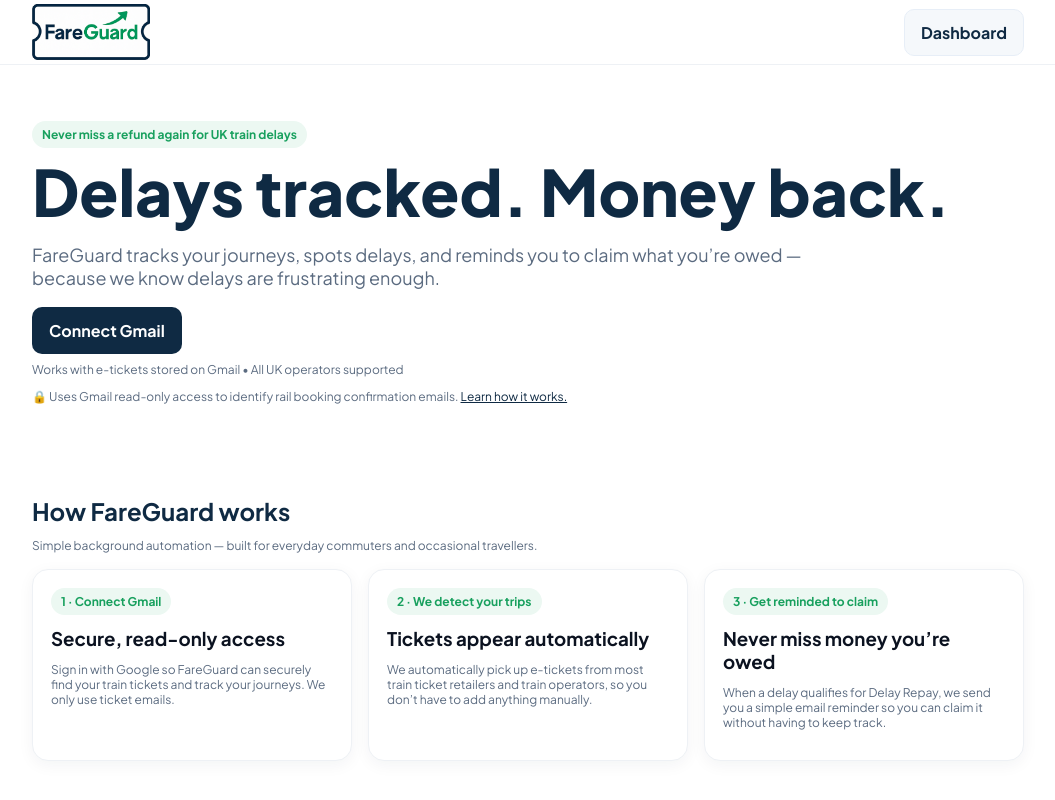
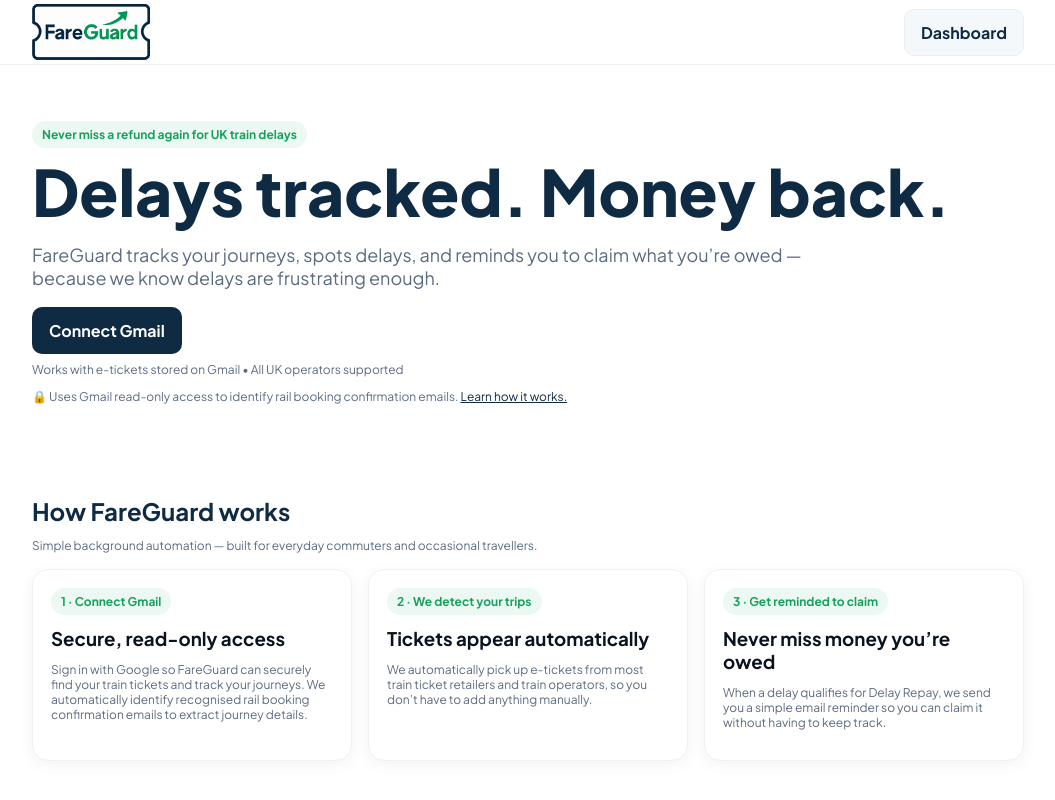
Before and after one commit to fareguard/fg-rail-pwa-starter, a Next.js app: page / in a window 1280 px wide. Shown: the top 800 px of the page, without its empty margins (112-1167 px from the left). Built offline with nearby package versions, Linux system fonts and the light colour scheme; no server answers.

Commit message:
Clarify Google sign-in description for FareGuard
Updated the description of the Google sign-in feature to clarify how FareGuard uses ticket emails.

```diff
--- a/app/page.tsx
+++ b/app/page.tsx
@@ -220,8 +220,8 @@ export default function Home() {
               </span>
               <h3 style={{ margin: "4px 0 6px" }}>Secure, read-only access</h3>
               <p className="small">
-                Sign in with Google so FareGuard can securely find your train tickets and track your journeys. We only
-                use ticket emails.
+                Sign in with Google so FareGuard can securely find your train tickets and track your journeys.
+                We automatically identify recognised rail booking confirmation emails to extract journey details.
               </p>
             </div>
 
```
